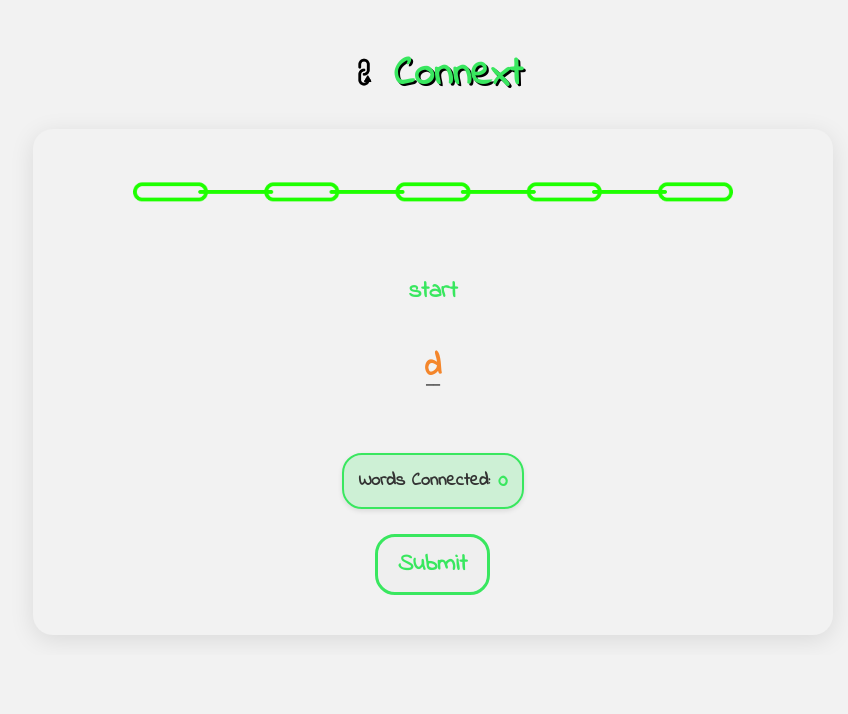
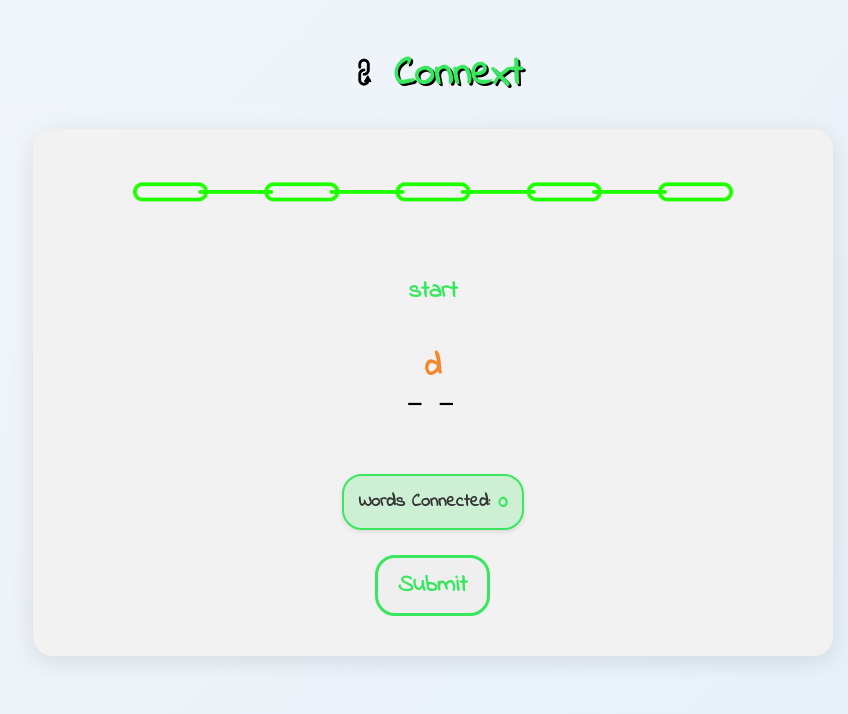
Before and after one commit to Owen-Carpenter/ConnextGame, a React (Vite) app in the folder Client/: page /Infinite in a window 1280 px wide. Shown: the top 714 px of the page, without its empty margins (207-1055 px from the left). Built offline with nearby package versions, Linux system fonts and the light colour scheme; no server answers.

Commit message:
Frontend UI Improvements

```diff
--- a/Client/src/components/ClassicGame.tsx
+++ b/Client/src/components/ClassicGame.tsx
@@ -306,8 +306,8 @@ export function ClassicGame() {
       // Show confetti animation
       createConfetti();
 
-      // Chance to gain life if below max
-      if (lives < 5 && Math.random() < 0.3) { // 30% chance to gain a life
+      // Give player a life back if they're not at max
+      if (lives < 5) {
         setLives(prev => prev + 1);
         setGainedLife(true);
         setLifeChangeAnimation("gain");
@@ -397,7 +397,8 @@ export function ClassicGame() {
   };
 
   const currentWord = wordList[currentWordIndex + 1][0];
-  const blanks = "_".repeat(currentWord.length - inputValue.length);
+  // Space out underlines by adding spaces between them
+  const blanks = Array(currentWord.length - inputValue.length).fill("_").join(" ");
 
   // Function to check user info from token for debugging
   const checkUserInfo = async () => {
--- a/Client/src/components/InfiniteGame.tsx
+++ b/Client/src/components/InfiniteGame.tsx
@@ -38,6 +38,7 @@ export function InfiniteGame() {
   const [gainedLife, setGainedLife] = useState(false);
   const [showConfetti, setShowConfetti] = useState(false);
   const [lifeChangeAnimation, setLifeChangeAnimation] = useState<"gain" | "lose" | null>(null);
+  const [isProcessingGuess, setIsProcessingGuess] = useState(false); // Add state to track guess processing
   const inputRef = useRef<HTMLInputElement>(null);
   const navigate = useNavigate();
 
@@ -393,6 +394,10 @@ export function InfiniteGame() {
   };
 
   const handleGuess = () => {
+    // Prevent multiple rapid submissions
+    if (isProcessingGuess) return;
+    setIsProcessingGuess(true);
+
     const userGuess = inputValue;
     // Get the full target word from the word list
     const currentWord = wordList[currentWordIndex][0];
@@ -401,8 +406,8 @@ export function InfiniteGame() {
       // Show confetti animation
       createConfetti();
 
-      // Chance to gain life if below max
-      if (lives < 5 && Math.random() < 0.3) { // 30% chance to gain a life
+      // Give player a life back if they're not at max
+      if (lives < 5) {
         setLives(prev => prev + 1);
         setGainedLife(true);
         setLifeChangeAnimation("gain");
@@ -424,13 +429,17 @@ export function InfiniteGame() {
         const nextHint = wordList[currentWordIndex + 1][0].charAt(0);
         setInputValue(nextHint);
         setHint(nextHint);
+        setIsProcessingGuess(false); // Reset processing flag
       }
     } else {
       // Reduce lives by 1
       const newLives = lives - 1;
       setLives(newLives);
       setLifeChangeAnimation("lose");
-      setTimeout(() => setLifeChangeAnimation(null), 1500);
+      setTimeout(() => {
+        setLifeChangeAnimation(null);
+        setIsProcessingGuess(false); // Reset processing flag after animation
+      }, 1500);
 
       if (newLives === 0) {
         setGameOver(true);
@@ -466,12 +475,14 @@ export function InfiniteGame() {
 
   const handleKeyPress = (e: React.KeyboardEvent<HTMLInputElement>) => {
     if (e.key === 'Enter') {
+      e.preventDefault(); // Prevent default form submission
       handleGuess();
     }
   };
 
   const currentWord = wordList[currentWordIndex][0];
-  const blanks = "_".repeat(currentWord.length - inputValue.length);
+  // Space out underlines by adding spaces between them
+  const blanks = Array(currentWord.length - inputValue.length).fill("_").join(" ");
 
   // Function to render confetti pieces
   const renderConfetti = () => {
@@ -529,7 +540,7 @@ export function InfiniteGame() {
                     {index < 0 || index <= currentWordIndex - 4 ? null : index === currentWordIndex ? (
                       <div className="input-container">
                         <form onSubmit={(e) => {
-                          e.preventDefault();
+                          e.preventDefault(); // Prevent form submission
                           handleGuess();
                         }}>
                           <input
--- a/Client/src/styles/Classic.css
+++ b/Client/src/styles/Classic.css
@@ -54,6 +54,9 @@
   text-align: center;
   margin-top: -30px;
   margin-bottom: 15px;
+  letter-spacing: 5px;
+  font-size: 28px;
+  font-weight: bold;
 }
 
 .classic-container .word-list {
--- a/Client/src/styles/Infinite.css
+++ b/Client/src/styles/Infinite.css
@@ -6,6 +6,7 @@
   width: 100%;
   padding: 20px;
   position: relative;
+  background: linear-gradient(135deg, #f2f6fa 0%, #e6f0f8 100%);
   overflow: hidden;
 }
 
@@ -53,7 +54,9 @@ font-weight: 600;
 text-align: center;
 margin-top: -40px;
 margin-bottom: 40px;
-
+letter-spacing: 5px;
+font-size: 32px;
+font-weight: bold;
 }
 
 .infinite-container .word-list {
```
